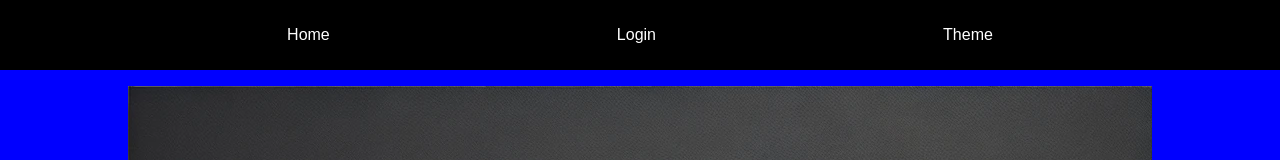
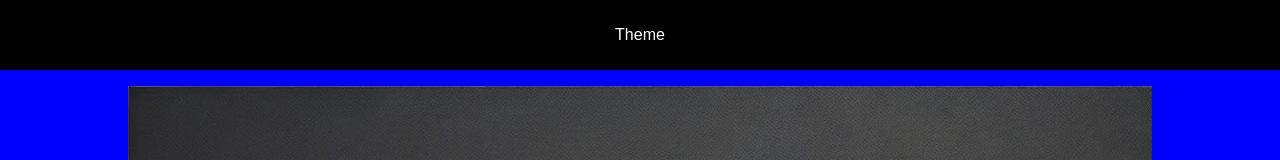
Before and after one commit to TheNattyBrah/Kodehode, a plain HTML site: page Main/index.html in a window 1280 px wide. Shown: the top 160 px of the page. Drawn offline with Linux system fonts and the light colour scheme.

Commit message:
Fixed Typos

```diff
--- a/Main/index.html
+++ b/Main/index.html
@@ -13,8 +13,7 @@
     <!--Navbar-->
     <nav class="navbar">
         <ul class="navbar-nav">
-            <li class="nav-item">Home</li>
-            <li class="nav-item">Login</li>
+        <!--TODO: Add Home Button, Login Button-->
 
         <!--Dropdown Menu-->
         <li class="nav-item has-dropdown">
--- a/Main/main.js
+++ b/Main/main.js
@@ -1,4 +1,4 @@
-// Dom Elements
+// Doc Elements
 const darkButton = document.getElementById(`dark`);
 const lightButton = document.getElementById(`light`);
 const solarButton = document.getElementById(`solar`);
@@ -19,11 +19,13 @@ darkButton.onclick = () => {
     body.classList.replace(`light`, `dark`);
     localStorage.setItem(`theme`, `dark`);
 };
+
 // Light Theme
 lightButton.onclick = () => {
     body.classList.replace(`dark`, `light`);
     localStorage.setItem(`theme`, `light`);
 };
+
 // Solar Theme
 solarButton.onclick = () => {
     if (body.classList.contains(`solar`)) {
```
Also changed, not shown: 1 other file.
